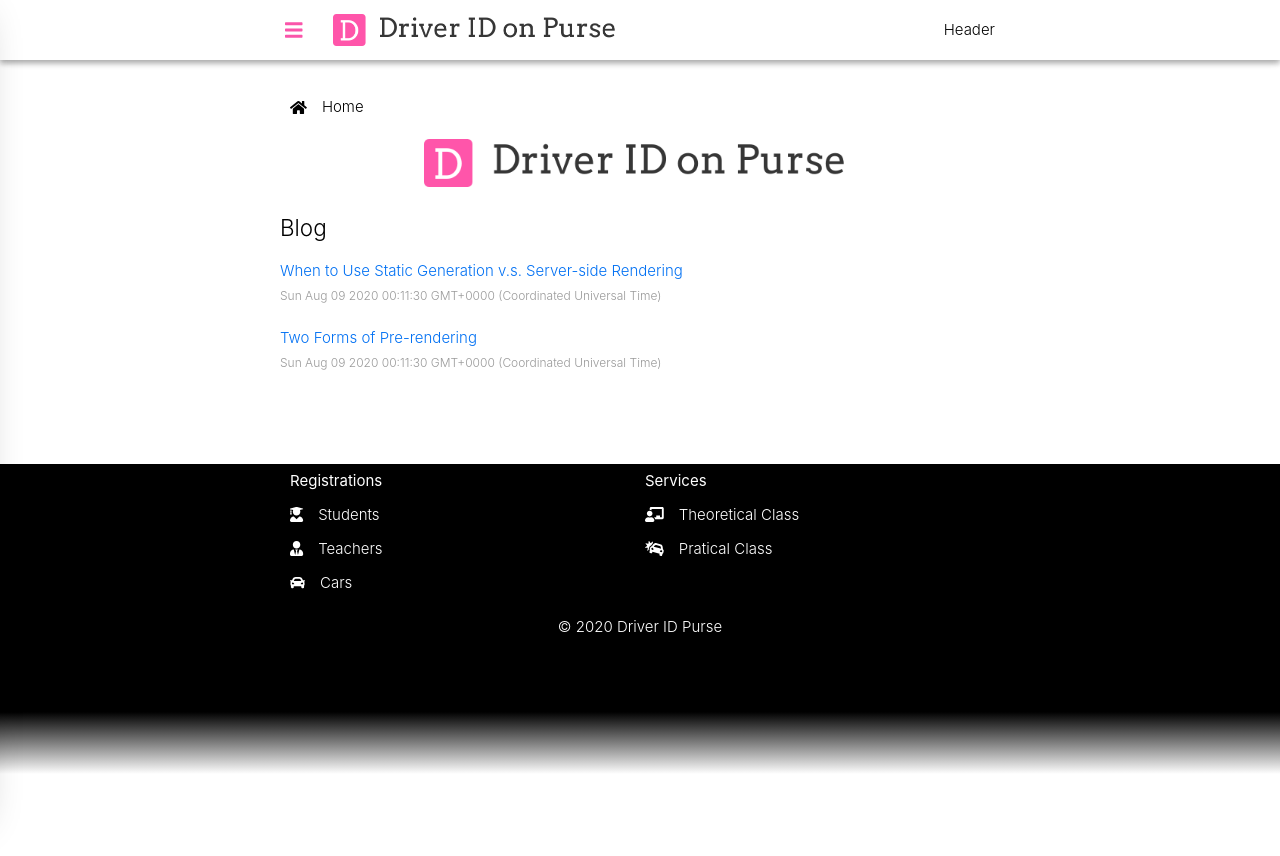
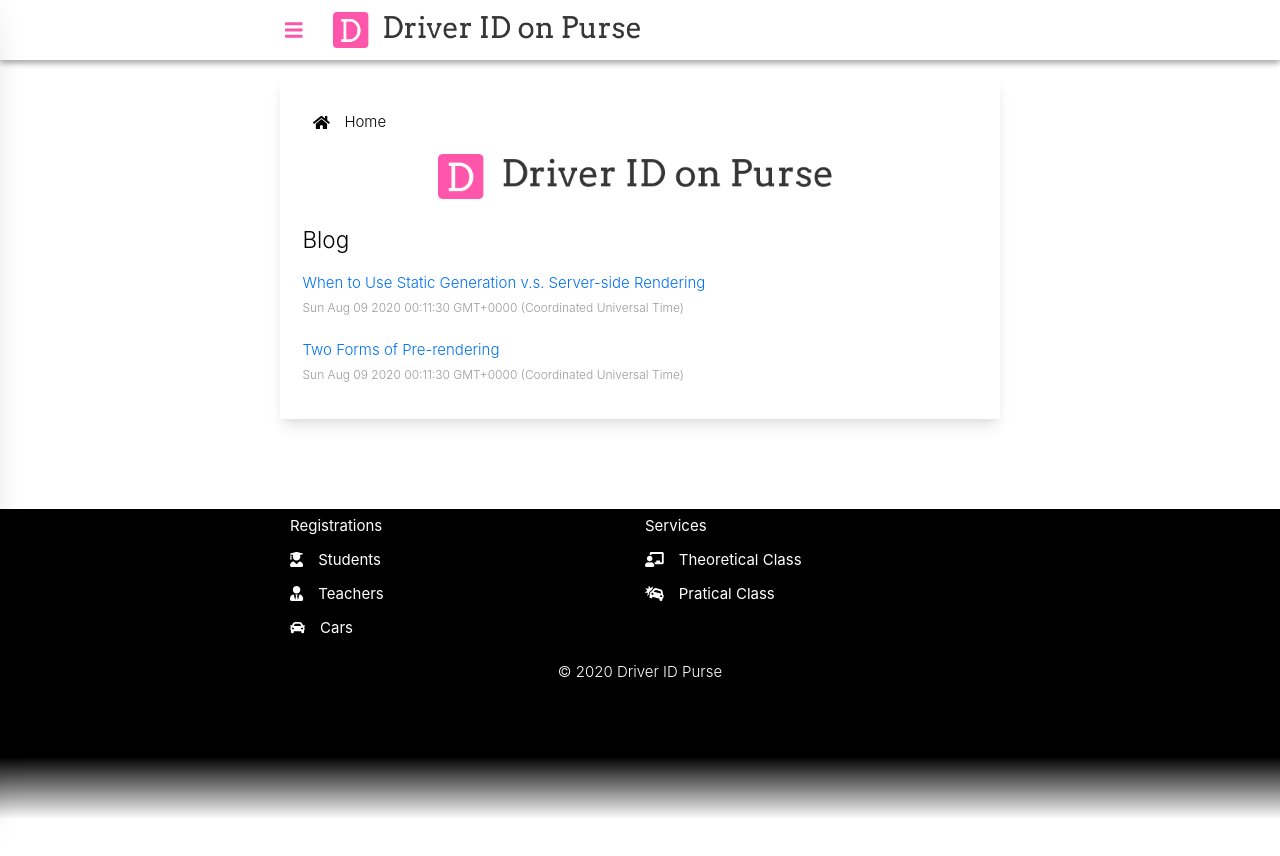
Before and after one commit to sergiogomes/react-web-app-driving-school, a Next.js app: page / in a window 1280 px wide. Shown: the top 856 px of the page. Built offline with nearby package versions, Linux system fonts and the light colour scheme.

Commit message:
Fixing tailwindcss package for deploy.

```diff
--- a/components/header/header.js
+++ b/components/header/header.js
@@ -35,7 +35,6 @@
           </a>
         </Link>
         <div className={utilStyles.space2}></div>
-        <p>Header</p>
       </div>
     </header>
   );
--- a/package.json
+++ b/package.json
@@ -24,7 +24,9 @@
     "redux": "^4.0.5",
     "redux-devtools-extension": "^2.13.8",
     "remark": "^12.0.1",
-    "remark-html": "^12.0.0"
+    "remark-html": "^12.0.0",
+    "tailwindcss": "^1.6.2",
+    "postcss-preset-env": "^6.7.0"
   },
   "devDependencies": {
     "@babel/core": "^7.11.1",
```
